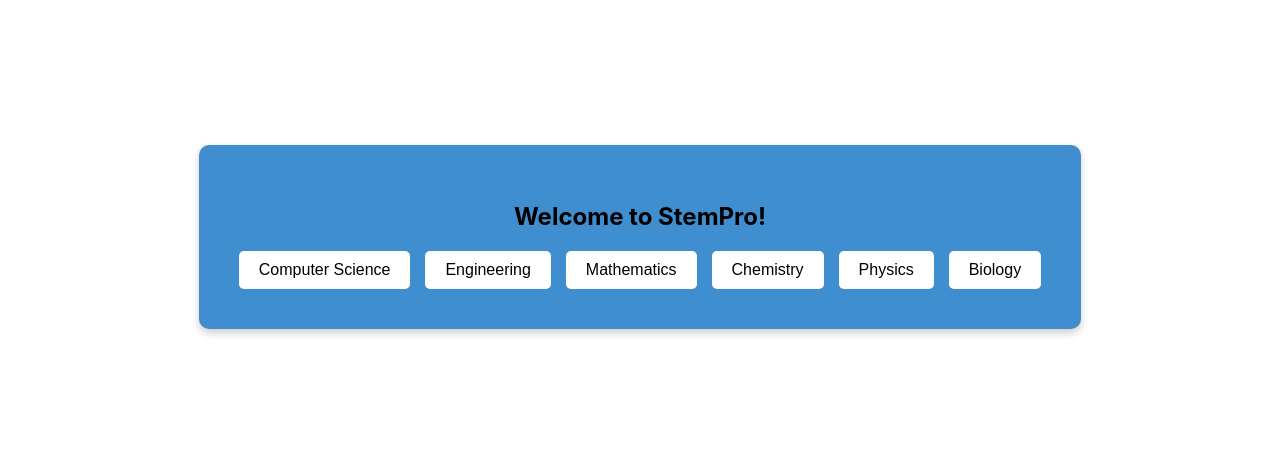
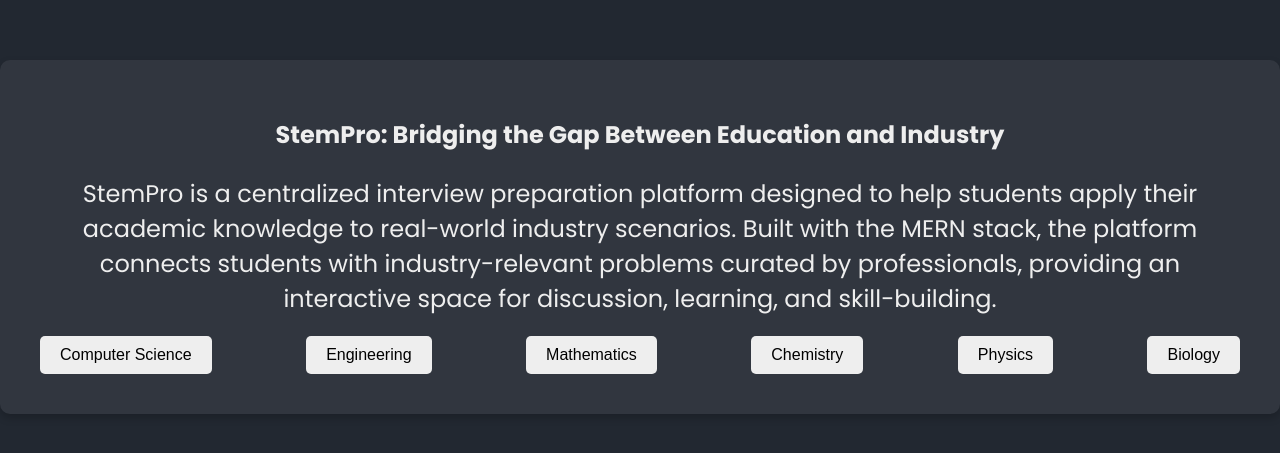
Before and after one commit to AddRain1/StemPro, a React (Create React App) app in the folder frontend/stempro/: page /homepage in a window 1280 px wide. Shown: the part 163-616 px from the top of the page. Built offline with nearby package versions, Linux system fonts and the light colour scheme.

Commit message:
Colored the pages

```diff
--- a/frontend/stempro/src/App.css
+++ b/frontend/stempro/src/App.css
@@ -36,3 +36,7 @@
     transform: rotate(360deg);
   }
 }
+
+html {
+  font-family: "Poppins";
+}
--- a/frontend/stempro/src/components/Discussion.js
+++ b/frontend/stempro/src/components/Discussion.js
@@ -27,7 +27,7 @@
 
   return (
     <div>
-      <p>This is where users can discuss the problem.</p>
+      <h2>Discussion</h2>
       {comments.map((comment) => (
         <div key={comment._id}>
           <h3>User {comment.user}</h3>
--- a/frontend/stempro/src/components/HomePage.css
+++ b/frontend/stempro/src/components/HomePage.css
@@ -3,26 +3,28 @@
   justify-content: center; /* center items horizontally */
   align-items: center; /* center items vertically */
   height: 100vh; /* full height of the viewport */
-    background-color: white;
+  background-color: #222831;
 }
 
 .homepage-box {
   text-align: center;
-    background-color: rgb(63, 142, 207);
+  background-color: #31363f;
   padding: 40px;
   border-radius: 10px;
   box-shadow: 0px 4px 8px rgba(0, 0, 0, 0.2);
 }
 
 .homepage-title {
-    font-size:24px;
+  font-size: 24px;
   margin-bottom: 20px;
+  color: #eeeeee;
 }
 
 .button-container {
   display: flex;
   justify-content: center;
   gap: 15px; /* space between the buttons */
+  color: #eeeeee;
 }
 
 .homepage-button {
@@ -32,10 +34,10 @@
   border-radius: 5px;
   cursor: pointer;
   transition: background-color 0.3s ease;
-    background-color: white;
+  background-color: #eeeeee;
   color: black;
 }
 
 .homepage-button:hover {
-    background-color: rgb(225, 215, 215); /* Darkens the button's background color */
+  background-color: #76abae; /* Darkens the button's background color */
 }
--- a/frontend/stempro/src/components/HomePage.js
+++ b/frontend/stempro/src/components/HomePage.js
@@ -27,7 +27,16 @@
   return (
     <div className="homepage-container">
       <div className="homepage-box">
-        <h1 className="homepage-title">Welcome to StemPro!</h1>
+        <h1 className="homepage-title">
+          StemPro: Bridging the Gap Between Education and Industry
+        </h1>
+        <p className="homepage-title">
+          StemPro is a centralized interview preparation platform designed to
+          help students apply their academic knowledge to real-world industry
+          scenarios. Built with the MERN stack, the platform connects students
+          with industry-relevant problems curated by professionals, providing an
+          interactive space for discussion, learning, and skill-building.
+        </p>
         <div className="button-container">
           <button className="homepage-button" onClick={handleComputerScience}>
             Computer Science
--- a/frontend/stempro/src/components/ProblemDetail.css
+++ b/frontend/stempro/src/components/ProblemDetail.css
@@ -1,7 +1,7 @@
 .problem-detail-container {
   display: flex;
   height: 100vh;
-    background-color: white;
+  background-color: #222831;
 }
 
 /* Left Section (Problem Number, Buttons, and Content) */
@@ -36,9 +36,11 @@
   border: none;
   border-radius: 5px;
   cursor: pointer;
-    background-color: #f0f0f0;
+  background-color: #31363f;
   transition: background 0.3s ease;
   text-align: center;
+  color: #eeeeee;
+  text-decoration: none;
 }
 
 .tab-button:hover {
@@ -46,7 +48,7 @@
 }
 
 .tab-button.active {
-    background-color: #007bff;
+  background-color: #31363f;
   color: white;
 }
 
@@ -54,6 +56,7 @@
 .content-container {
   width: 100%;
   padding-top: 0px;
+  color: #eeeeee;
 }
 
 /* Right Section (Notepad) */
@@ -73,9 +76,11 @@
   height: 80vh;
   padding: 10px;
   font-size: 16px;
-    border: 1px solid #ccc;
+  border: 1px solid #eeeeee;
   border-radius: 5px;
   resize: none;
+  background-color: #31363f;
+  color: #eeeeee;
 }
 
 .back-button {
@@ -87,10 +92,18 @@
   padding: none;
   display: flex;
   align-items: center;
-    color: #007bff;
+  color: #eeeeee;
   transition: color 0.3s ease;
 }
 
 .back-button:hover {
-    color: #0056b3;
+  color: #76abae;
 }
+
+h2 {
+  color: #eeeeee;
+}
+
+p {
+  color: #eeeeee;
+}
--- a/frontend/stempro/src/components/ProblemDetail.js
+++ b/frontend/stempro/src/components/ProblemDetail.js
@@ -8,7 +8,7 @@
 import axios from "axios";
 
 const ProblemDetail = () => {
-  const { id, subject } = useParams();
+  let { id, subject } = useParams();
   const navigate = useNavigate();
   const [postDetails, setPostDetails] = useState([]);
   const [loading, setLoading] = useState(true);
@@ -28,6 +28,10 @@
 
     fetchDetails();
   }, [id]);
+
+  if (subject === "Computer Science") {
+    subject = "computer-science";
+  }
 
   return (
     <div className="problem-detail-container">
@@ -56,6 +60,7 @@
           </Link>
         </div>
         <h2>{postDetails.question}</h2>
+        <p>{postDetails.description}</p>
         {/* Display the selected section BELOW the buttons */}
         <div className="content-container">
           <Routes>
@@ -77,7 +82,7 @@
 
       {/* Right Section: Notepad */}
       <div className="problem-right">
-        <h3>Notes</h3>
+        <h2>Notes</h2>
         <textarea
           className="notes-editor"
           placeholder="Type your thoughts here..."
--- a/frontend/stempro/src/components/ProblemListPage.css
+++ b/frontend/stempro/src/components/ProblemListPage.css
@@ -4,7 +4,7 @@
   align-items: center;
   justify-content: top;
   height: 100vh;
-  background-color: white;
+  background-color: #222831;
 }
 
 .computer-science-title {
@@ -12,6 +12,7 @@
   font-weight: bold;
   margin-bottom: 20px;
   text-align: top;
+  color: #eeeeee;
 }
 
 .computer-science-problems {
@@ -21,7 +22,8 @@
   border: 1px solid #ccc;
   border-radius: 10px;
   padding: 10px;
-  background-color: #f9f9f9;
+  background-color: #31363f;
+  color: #eeeeee;
 }
 
 .computer-science-problem {
@@ -36,7 +38,7 @@
 }
 
 .computer-science-problem:hover {
-  background-color: #e0e0e0;
+  background-color: #76abae;
 }
 
 .back-button {
@@ -49,10 +51,10 @@
   padding: none;
   display: flex;
   align-items: center;
-  color: #007bff;
+  color: #eeeeee;
   transition: color 0.3s ease;
 }
 
 .back-button:hover {
-  color: #0056b3;
+  color: #76abae;
 }
--- a/frontend/stempro/src/components/Question.js
+++ b/frontend/stempro/src/components/Question.js
@@ -1,11 +1,7 @@
 import React from "react";
 
 const Question = ({ postDetails }) => {
-  return (
-    <div>
-      <p>{postDetails.description}</p>
-    </div>
-  );
+  return <div>{/* <p>{postDetails.description}</p> */}</div>;
 };
 
 export default Question;
--- a/frontend/stempro/src/components/Solution.js
+++ b/frontend/stempro/src/components/Solution.js
@@ -3,6 +3,7 @@
 const Solution = ({ postDetails }) => {
   return (
     <div>
+      <h2>Solution</h2>
       <p>{postDetails.answer}</p>
     </div>
   );
--- a/frontend/stempro/src/index.css
+++ b/frontend/stempro/src/index.css
@@ -1,13 +1,13 @@
+@import url("https://fonts.googleapis.com/css2?family=Poppins:ital,wght@0,100;0,200;0,300;0,400;0,500;0,600;0,700;0,800;0,900;1,100;1,200;1,300;1,400;1,500;1,600;1,700;1,800;1,900&display=swap");
+
 body {
   margin: 0;
-  font-family: -apple-system, BlinkMacSystemFont, 'Segoe UI', 'Roboto', 'Oxygen',
-    'Ubuntu', 'Cantarell', 'Fira Sans', 'Droid Sans', 'Helvetica Neue',
-    sans-serif;
+  font-family: "Poppins";
   -webkit-font-smoothing: antialiased;
   -moz-osx-font-smoothing: grayscale;
 }
 
 code {
-  font-family: source-code-pro, Menlo, Monaco, Consolas, 'Courier New',
-    monospace;
+  font-family: "Poppins", source-code-pro, Menlo, Monaco, Consolas,
+    "Courier New", monospace;
 }
```
Lines whose indentation alone changed are shown as unchanged.
